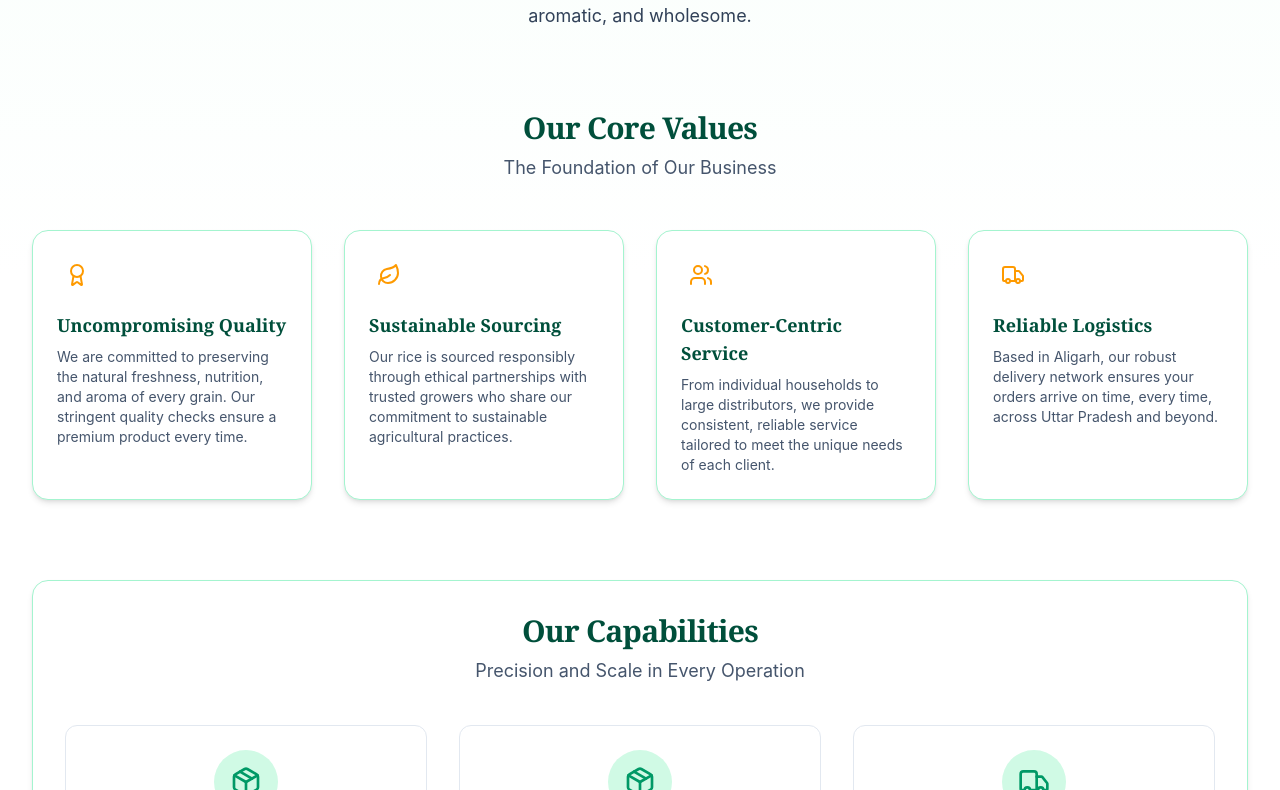
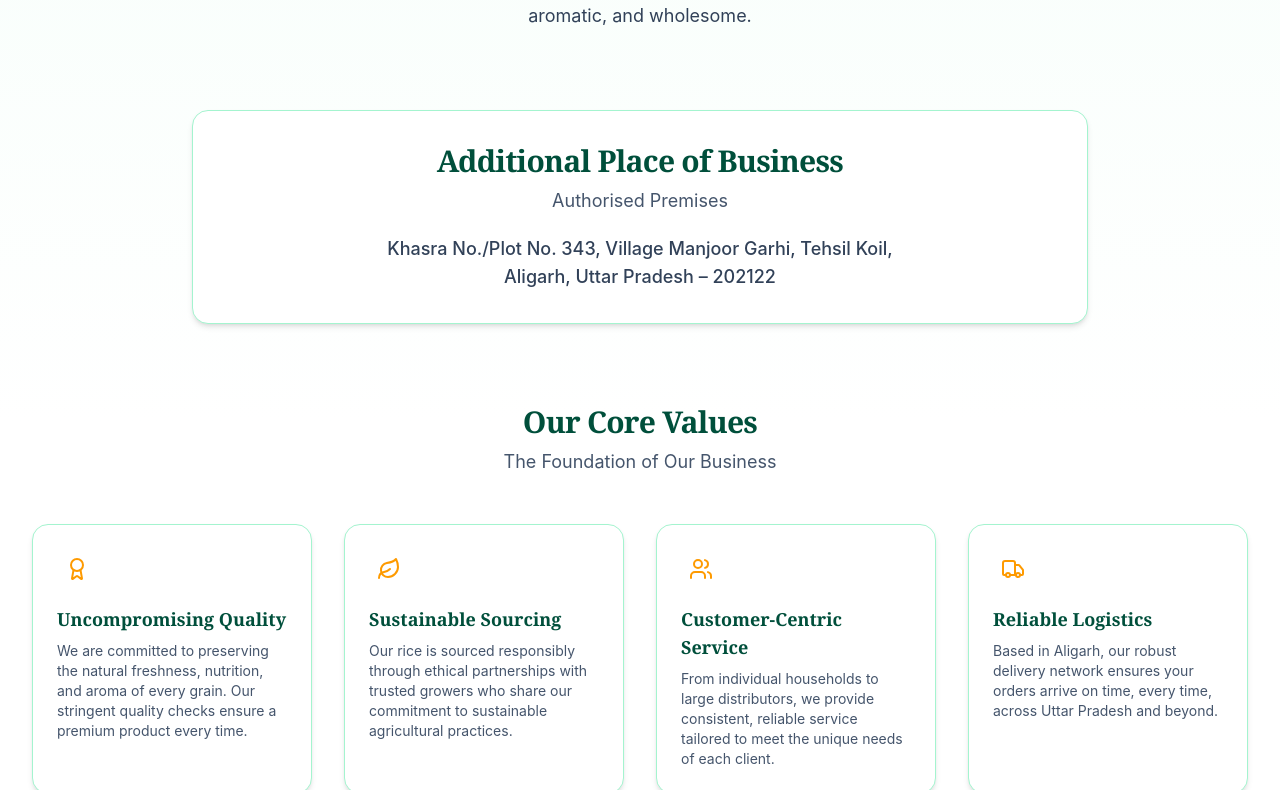
Before and after one commit to mdkhurram0207/MalikAgroFood, a React (Vite) app: page /about in a window 1280 px wide. Shown: the part 1070-1860 px from the top of the page. Built offline with nearby package versions, Linux system fonts and the light colour scheme.

Commit message:
Add additional business address

```diff
--- a/src/components/About.jsx
+++ b/src/components/About.jsx
@@ -91,6 +91,20 @@ export default function About() {
             <p className="text-base text-slate-700 sm:text-lg">
               Our journey is rooted in the fertile lands of Aligarh, Uttar Pradesh. We believe in ethical practices and sustainable sourcing, fostering strong relationships with local growers to bring you a product that is pure, aromatic, and wholesome.
             </p>
+          </div>
+        </Reveal>
+
+        {/* Additional place of business */}
+        <Reveal>
+          <div className="mx-auto max-w-4xl rounded-2xl border border-emerald-200 bg-white p-6 text-center shadow-md sm:p-8">
+            <SectionHeader
+              title="Additional Place of Business"
+              subtitle="Authorised Premises"
+            />
+            <address className="mt-5 not-italic text-base font-medium text-slate-700 sm:text-lg">
+              Khasra No./Plot No. 343, Village Manjoor Garhi, Tehsil Koil,<br className="hidden sm:block" />
+              Aligarh, Uttar Pradesh – 202122
+            </address>
           </div>
         </Reveal>
 
```
